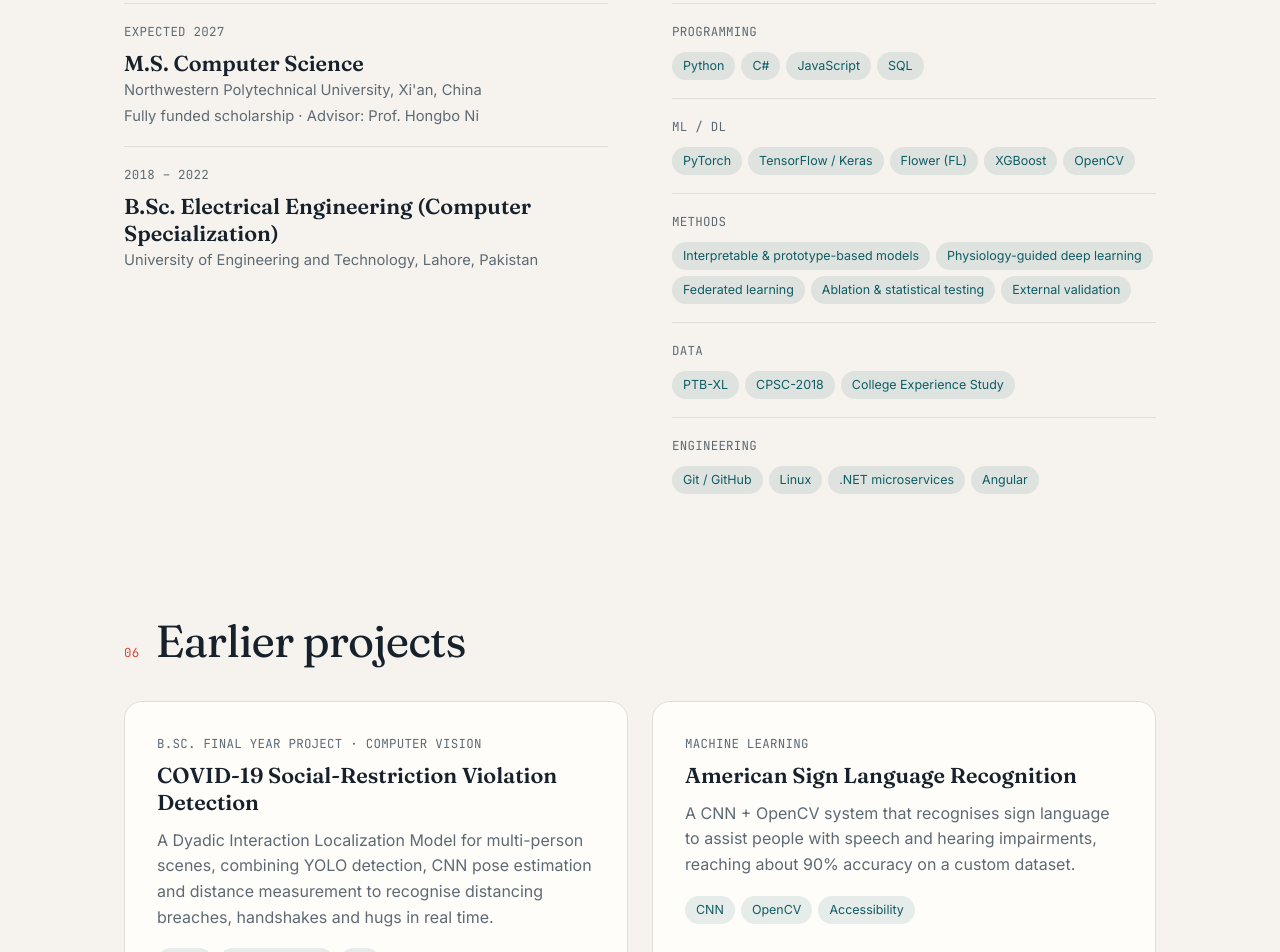
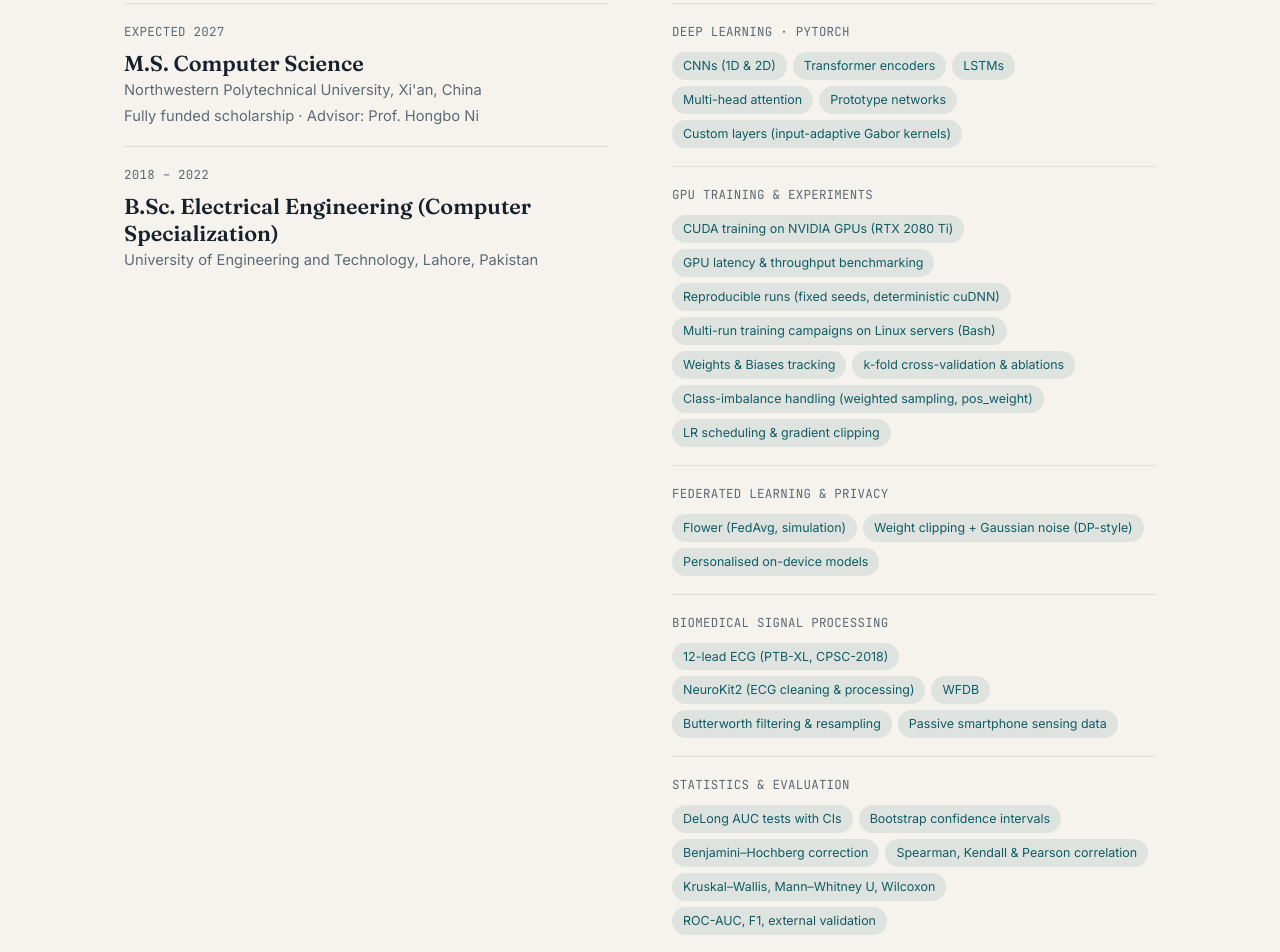
Before and after one commit to Huma-collab/Portfolio, a Next.js app: page / in a window 1280 px wide. Shown: the part 7240-8192 px from the top of the page. Built offline with nearby package versions, Linux system fonts and the light colour scheme.

Commit message:
Update cv.ts

```diff
--- a/data/cv.ts
+++ b/data/cv.ts
@@ -235,22 +235,67 @@ export const education = [
   },
 ];
 
+// Every item below is backed by code in the three research repositories or by the papers.
 export const skills = [
-  { group: "Programming", items: ["Python", "C#", "JavaScript", "SQL"] },
   {
-    group: "ML / DL",
-    items: ["PyTorch", "TensorFlow / Keras", "Flower (FL)", "XGBoost", "OpenCV"],
+    group: "Deep learning · PyTorch",
+    items: [
+      "CNNs (1D & 2D)",
+      "Transformer encoders",
+      "LSTMs",
+      "Multi-head attention",
+      "Prototype networks",
+      "Custom layers (input-adaptive Gabor kernels)",
+    ],
   },
   {
-    group: "Methods",
+    group: "GPU training & experiments",
     items: [
-      "Interpretable & prototype-based models",
-      "Physiology-guided deep learning",
-      "Federated learning",
-      "Ablation & statistical testing",
-      "External validation",
+      "CUDA training on NVIDIA GPUs (RTX 2080 Ti)",
+      "GPU latency & throughput benchmarking",
+      "Reproducible runs (fixed seeds, deterministic cuDNN)",
+      "Multi-run training campaigns on Linux servers (Bash)",
+      "Weights & Biases tracking",
+      "k-fold cross-validation & ablations",
+      "Class-imbalance handling (weighted sampling, pos_weight)",
+      "LR scheduling & gradient clipping",
     ],
   },
-  { group: "Data", items: ["PTB-XL", "CPSC-2018", "College Experience Study"] },
-  { group: "Engineering", items: ["Git / GitHub", "Linux", ".NET microservices", "Angular"] },
+  {
+    group: "Federated learning & privacy",
+    items: [
+      "Flower (FedAvg, simulation)",
+      "Weight clipping + Gaussian noise (DP-style)",
+      "Personalised on-device models",
+    ],
+  },
+  {
+    group: "Biomedical signal processing",
+    items: [
+      "12-lead ECG (PTB-XL, CPSC-2018)",
+      "NeuroKit2 (ECG cleaning & processing)",
+      "WFDB",
+      "Butterworth filtering & resampling",
+      "Passive smartphone sensing data",
+    ],
+  },
+  {
+    group: "Statistics & evaluation",
+    items: [
+      "DeLong AUC tests with CIs",
+      "Bootstrap confidence intervals",
+      "Benjamini–Hochberg correction",
+      "Spearman, Kendall & Pearson correlation",
+      "Kruskal–Wallis, Mann–Whitney U, Wilcoxon",
+      "ROC-AUC, F1, external validation",
+    ],
+  },
+  {
+    group: "Classical ML",
+    items: ["scikit-learn", "XGBoost", "TSFEL time-series features", "PCA"],
+  },
+  {
+    group: "Programming & tools",
+    items: ["Python", "NumPy", "pandas", "SciPy", "Matplotlib / Seaborn", "SQL", "Git", "Linux / Bash", "C# / .NET (2 yrs industry)"],
+  },
 ];
```
